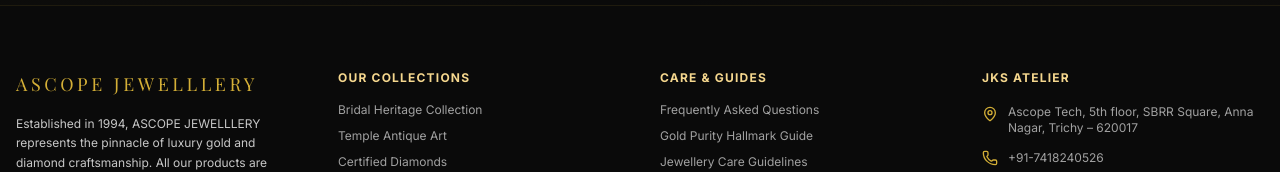
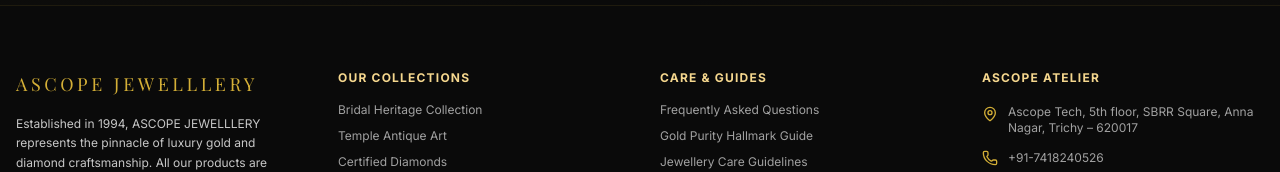
Before and after one commit to mythilijaikumar2-crypto/goldwebsite, a React (Vite) app: page /refund-policy in a window 1280 px wide. Shown: the part 505-677 px from the top of the page. Built offline with nearby package versions, Linux system fonts and the light colour scheme; a web font is replaced by a local one.

Commit message:
Initial project commit

```diff
--- a/src/components/layout/Footer.tsx
+++ b/src/components/layout/Footer.tsx
@@ -57,7 +57,7 @@
 
         {/* Contact Info / Store Coordinates */}
         <div className="flex flex-col gap-3.5 text-xs text-neutral-400">
-          <h4 className="text-xs uppercase tracking-widest text-gold-light font-bold mb-1">JKS Atelier</h4>
+          <h4 className="text-xs uppercase tracking-widest text-gold-light font-bold mb-1">Ascope Atelier</h4>
 
           <div className="flex items-start gap-2.5">
             <MapPin className="w-4 h-4 text-gold-primary shrink-0 mt-0.5" />
--- a/src/components/layout/Newsletter.tsx
+++ b/src/components/layout/Newsletter.tsx
@@ -29,7 +29,7 @@
 
       <div className="max-w-3xl mx-auto px-4 text-center relative z-10">
         <h3 className="font-heading text-2xl md:text-3xl text-gold-light tracking-wide mb-2">
-          Join the JKS Atelier
+          Join the Ascope Atelier
         </h3>
         <p className="font-luxury italic text-sm text-neutral-400 max-w-lg mx-auto mb-8">
           Subscribe to receive exclusive invitations to collection previews, private sales events, and gold rate insights.
```
